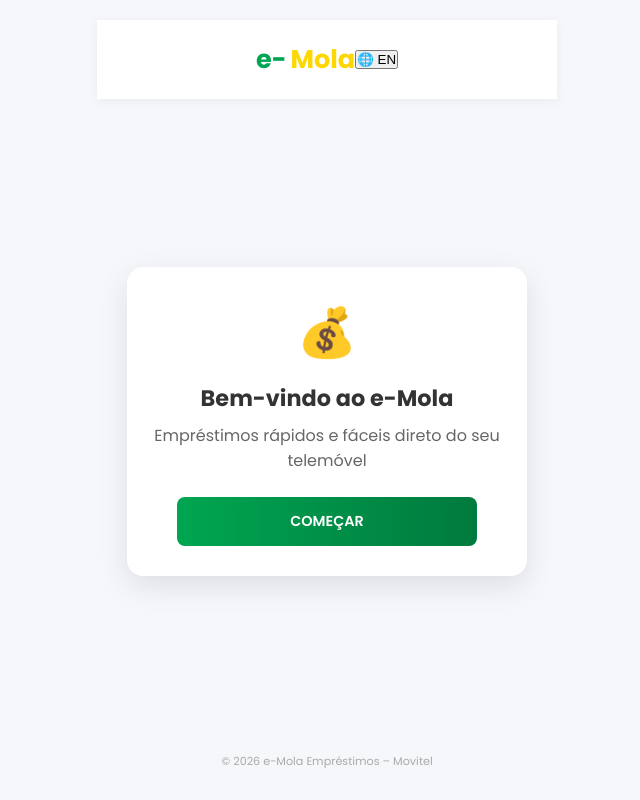
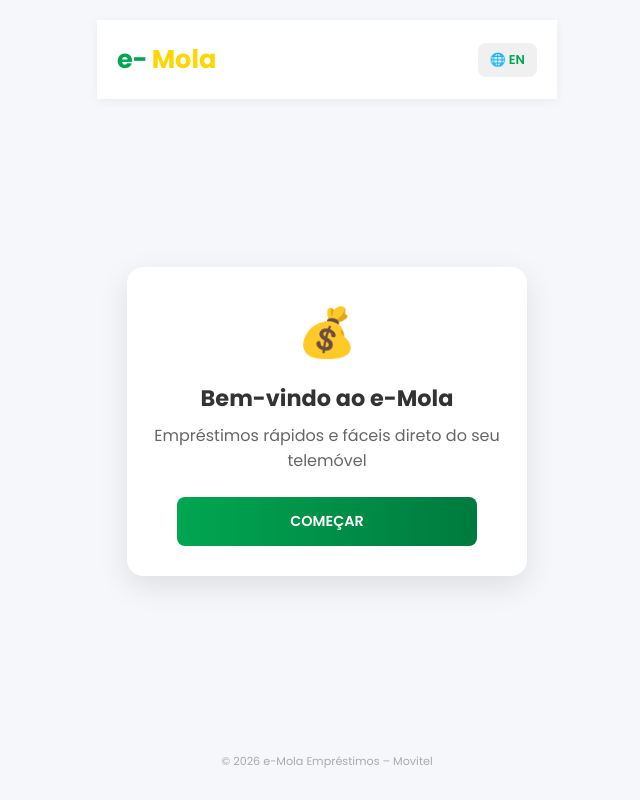
Before and after one commit to gogoryans82-bit/e-mola-easy-loan, a plain HTML site: page frontend/index.html in a window 1280 px wide. Shown: the whole page, without its empty margins (313-953 px from the left). Drawn offline with Linux system fonts and the light colour scheme.

Commit message:
Add language toggle button styles and layout adjustments
Added styles for language toggle button and adjusted layout.

```diff
--- a/frontend/style.css
+++ b/frontend/style.css
@@ -5,9 +5,9 @@
 }
 
 :root {
-    --primary: #00A651;      /* Movitel Green */
+    --primary: #00A651;
     --primary-dark: #007A3E;
-    --gold: #FFD700;         /* Yellow accent */
+    --gold: #FFD700;
     --text: #333;
     --text-light: #666;
     --bg: #f5f7fa;
@@ -85,11 +85,28 @@ body {
     font-size: 1.2rem;
 }
 
+/* Language toggle */
+.lang-btn {
+    background: #f0f0f0;
+    border: none;
+    border-radius: 8px;
+    padding: 8px 12px;
+    font-size: 0.8rem;
+    font-weight: 600;
+    cursor: pointer;
+    font-family: 'Poppins', sans-serif;
+    color: var(--primary);
+}
+
+.lang-btn:hover {
+    background: #e0e0e0;
+}
+
 /* Landing */
 .land-nav {
     display: flex;
     align-items: center;
-    justify-content: center;
+    justify-content: space-between;
     width: 100%;
     max-width: 520px;
     padding: 20px;
```
